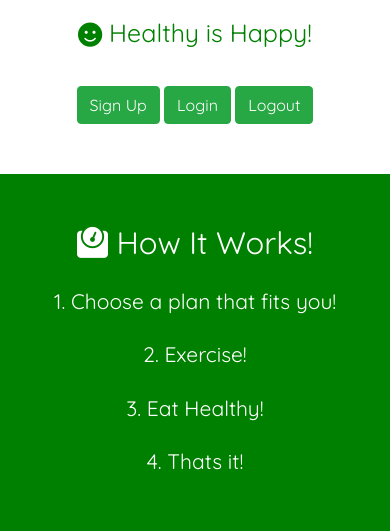
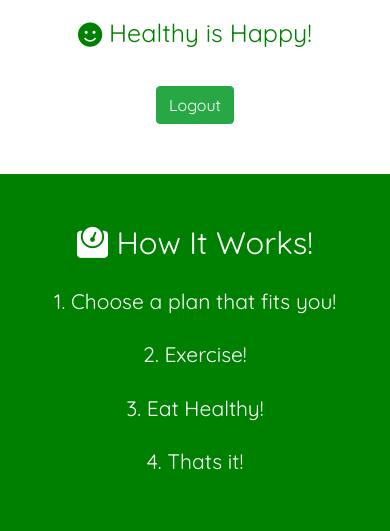
Before and after one commit to tom318267/dietguru, a Node server app: page / in a window 390 px wide. Shown: the part 470-1001 px from the top of the page. Run offline with Node 20, Linux system fonts and the light colour scheme; the visitor is signed in with stand-in values (Sample User, id 1); some libraries are stand-ins or nearby versions.

Commit message:
fixed logout on mobile

```diff
--- a/views/diet/landing.ejs
+++ b/views/diet/landing.ejs
@@ -9,9 +9,12 @@
       <img src="http://artoftall.com/wp-content/uploads/2016/05/diet-fruit-vegetable-love.jpg" alt="">
       <h2 id="happy"><i class="fas fa-smile"></i> Healthy is Happy!</h2>
       <div class="mobile-login">
-        <a href="/register"><button class="btn btn-success">Sign Up</button></a>
-        <a href="/login"><button class="btn btn-success">Login</button></a>
-        <a href="/logout"><button class="btn btn-success">Logout</button></a>
+        <% if(!currentUser){ %>
+          <a href="/register"><button class="btn btn-success">Sign Up</button></a>
+          <a href="/login"><button class="btn btn-success">Login</button></a>
+        <% } else { %>
+            <a href="/logout"><button class="btn btn-success">Logout</button></a>
+        <% } %>
       </div>
     </div>
   </div>
```
